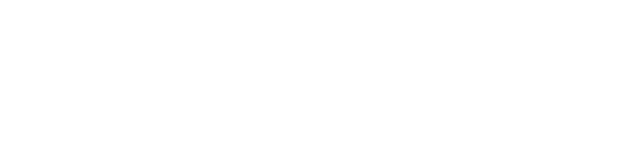
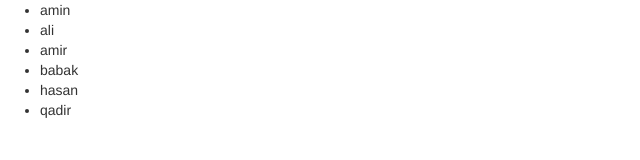
Before and after one commit to MahdiehHosseinii/JavaScriptIntermediate, a plain HTML site: page index.html in a window 1280 px wide. Shown: the whole page, without its empty margins (0-640 px from the left). Drawn offline with nearby package versions, Linux system fonts and the light colour scheme.

Commit message:
fragment method

```diff
--- a/index.html
+++ b/index.html
@@ -921,6 +921,7 @@
         </ul>
     </div>
 </footer>-->
+<ul id="users"></ul>
 
 
 <script src="src/js/script.js"></script>
--- a/src/js/script.js
+++ b/src/js/script.js
@@ -1885,15 +1885,37 @@
 //     calcTotalPrice(userBasket)
 // }
 
-let user = {
-    id:1,
-    name: "mohammad",
-    pass: "12345",
-    age: 19
-}
-delete user.age
-console.log(user)
-
-let scores = [10,29,30,5]
-delete scores[2]
-console.log(scores)
+// let user = {
+//     id:1,
+//     name: "mohammad",
+//     pass: "12345",
+//     age: 19
+// }
+// delete user.age
+// console.log(user)
+//
+// let scores = [10,29,30,5]
+// delete scores[2]
+// console.log(scores)
+
+let usersList = document.querySelector("#users")
+
+let usersArray = [
+    "amin" ,
+    "ali" ,
+    "amir" ,
+    "babak" ,
+    "hasan" ,
+    "qadir"
+]
+
+let newUserLi = null
+let usersFragment = document.createDocumentFragment()
+usersArray.forEach(function (user) {
+    newUserLi = document.createElement("li")
+    newUserLi.innerHTML = user
+
+    usersFragment.append(newUserLi)
+})
+
+usersList.append(usersFragment)
```
